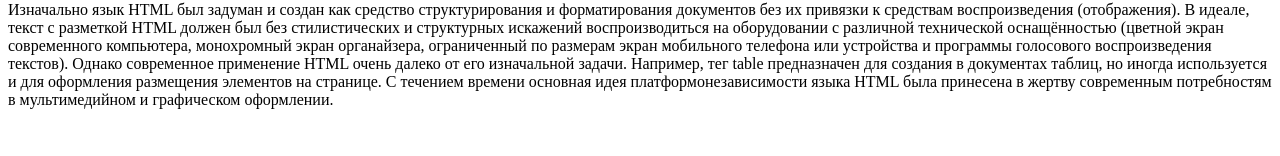
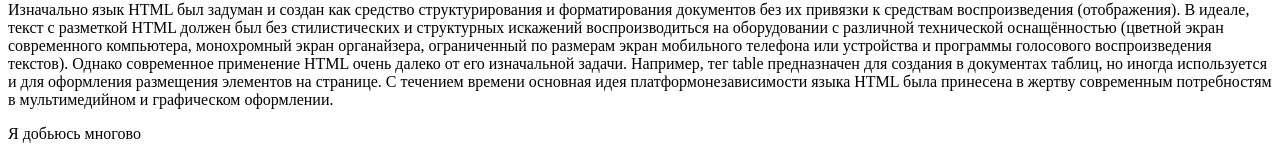
Before and after one commit to battery8901/Practic-html-css, a plain HTML site: page index.html in a window 1280 px wide. Shown: the part 1102-1258 px from the top of the page. Before the commit the page ends 1227 px from the top, so only its background shows below. Drawn offline with Linux system fonts and the light colour scheme.

```diff
--- a/index.html
+++ b/index.html
@@ -69,4 +69,5 @@
        Например, тег table предназначен для создания в документах таблиц, но иногда используется и для оформления размещения элементов на странице.
        С течением времени основная идея платформонезависимости языка HTML была принесена в жертву современным потребностям в мультимедийном и графическом оформлении.</p>
 </body>
+<p>Я добьюсь многово</p>
 </html>
```
